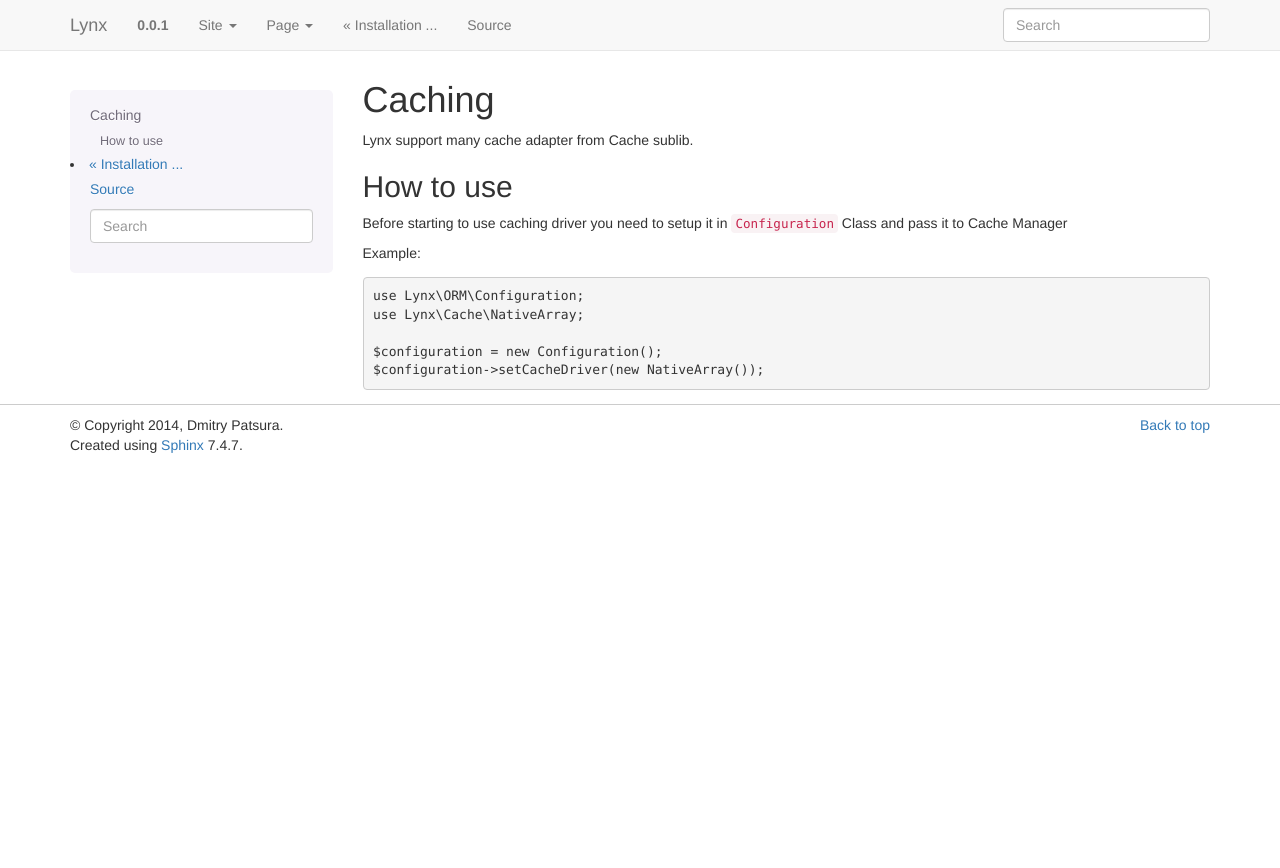
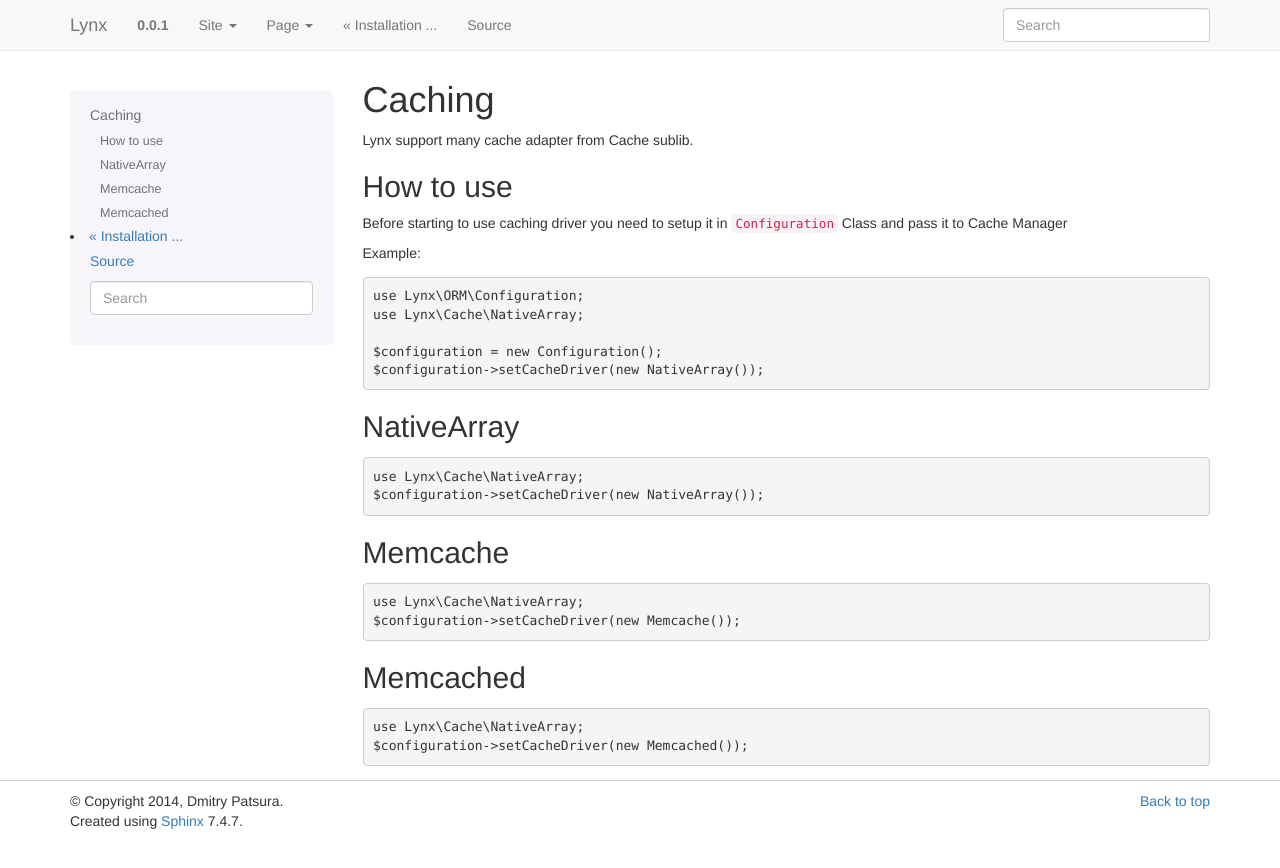
Before and after one commit to lynx/docs, a Sphinx documentation site: the page built from en/source/caching.rst, in a window 1280 px wide. Shown: the top 868 px of the page. Built offline with Sphinx 7.4.7, drawn with Linux system fonts in a browser that asks for light colours; nearby versions of some CDN libraries; library files that are not in the unit come from our copies.

Commit message:
write caching

```diff
--- a/en/source/caching.rst
+++ b/en/source/caching.rst
@@ -17,3 +17,27 @@
 
 	$configuration = new Configuration();
 	$configuration->setCacheDriver(new NativeArray());
+
+NativeArray
+-----------
+
+.. code-block:: php
+
+	use Lynx\Cache\NativeArray;
+	$configuration->setCacheDriver(new NativeArray());
+
+Memcache
+--------
+
+.. code-block:: php
+
+	use Lynx\Cache\NativeArray;
+	$configuration->setCacheDriver(new Memcache());
+
+Memcached
+---------
+
+.. code-block:: php
+
+	use Lynx\Cache\NativeArray;
+	$configuration->setCacheDriver(new Memcached());
```
